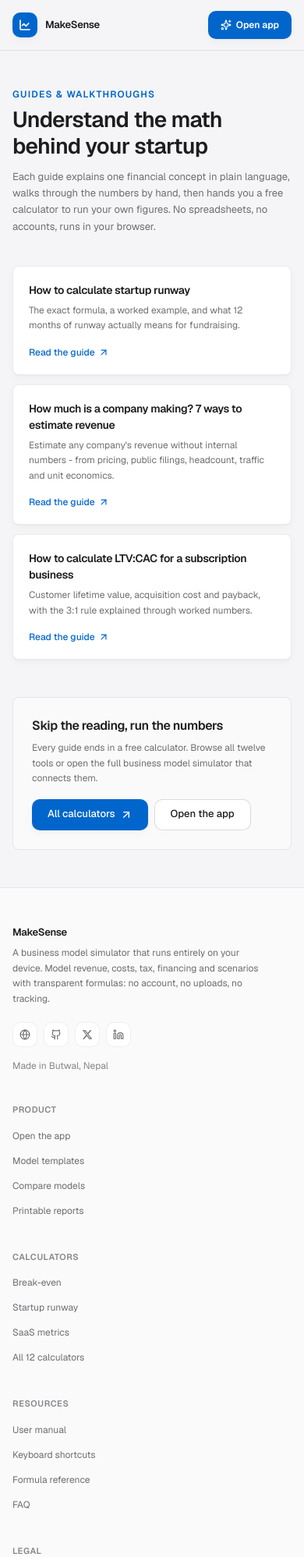
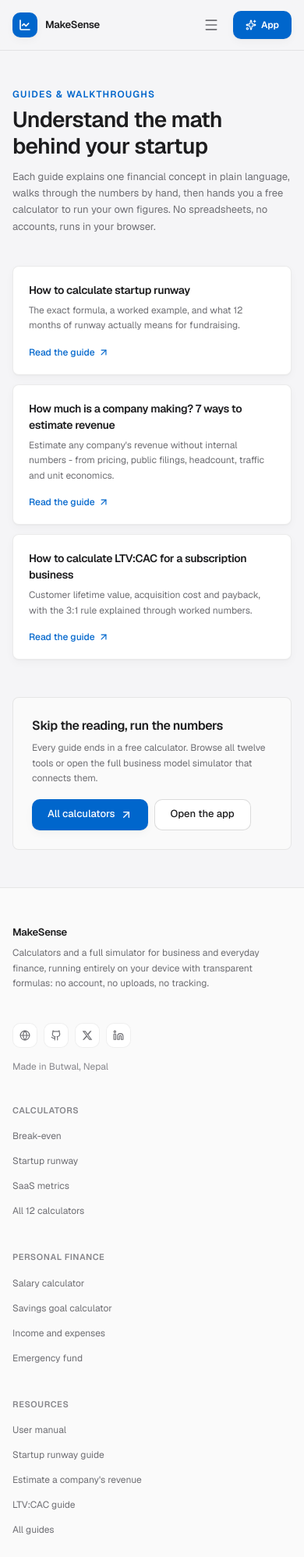
Before and after one commit to arundada9000/makesense, a Next.js app: page /guides in a window 390 px wide. Shown: the top 1997 px of the page at 78% size. Built offline with nearby package versions, Linux system fonts and the light colour scheme.

Commit message:
feat(site): three-item marketing nav with mobile menu, personal finance footer column and install section

```diff
--- a/src/components/site/site-footer.tsx
+++ b/src/components/site/site-footer.tsx
@@ -1,5 +1,6 @@
 import Link from "next/link";
 import { Globe, ExternalLink } from "lucide-react";
+import { InstallButton } from "@/components/site/install-button";
 
 function GithubIcon({ className }: { className?: string }) {
   return (
@@ -30,15 +31,6 @@ function LinkedinIcon({ className }: { className?: string }) {
 
 const COLUMNS: { title: string; links: Array<[string, string]> }[] = [
   {
-    title: "Product",
-    links: [
-      ["Open the app", "/dashboard"],
-      ["Model templates", "/models?new=1"],
-      ["Compare models", "/compare"],
-      ["Printable reports", "/manual#reports"],
-    ],
-  },
-  {
     title: "Calculators",
     links: [
       ["Break-even", "/break-even-calculator"],
@@ -48,12 +40,22 @@ const COLUMNS: { title: string; links: Array<[string, string]> }[] = [
     ],
   },
   {
+    title: "Personal finance",
+    links: [
+      ["Salary calculator", "/personal-finance/salary-calculator"],
+      ["Savings goal calculator", "/personal-finance/savings-goal-calculator"],
+      ["Income and expenses", "/personal-finance/income-expense-calculator"],
+      ["Emergency fund", "/personal-finance/emergency-fund-calculator"],
+    ],
+  },
+  {
     title: "Resources",
     links: [
       ["User manual", "/manual"],
-      ["Keyboard shortcuts", "/manual#shortcuts"],
-      ["Formula reference", "/manual#formulas"],
-      ["FAQ", "/manual#faq"],
+      ["Startup runway guide", "/guides/how-to-calculate-startup-runway"],
+      ["Estimate a company's revenue", "/guides/how-to-estimate-a-companys-revenue"],
+      ["LTV:CAC guide", "/guides/how-to-calculate-ltv-cac"],
+      ["All guides", "/guides"],
     ],
   },
   {
@@ -97,10 +99,13 @@ export function SiteFooter() {
             <div>
               <p className="text-sm font-semibold tracking-tight">MakeSense</p>
               <p className="mt-2 max-w-xs text-xs leading-relaxed text-muted-foreground">
-                A business model simulator that runs entirely on your device.
-                Model revenue, costs, tax, financing and scenarios with
-                transparent formulas: no account, no uploads, no tracking.
+                Calculators and a full simulator for business and everyday
+                finance, running entirely on your device with transparent
+                formulas: no account, no uploads, no tracking.
               </p>
+            </div>
+            <div className="flex flex-wrap items-center gap-3 pt-1">
+              <InstallButton />
             </div>
             <div className="flex items-center gap-2 pt-1">
               {SOCIAL_LINKS.map(({ name, href, icon: Icon }) => (
--- a/src/components/site/site-header.tsx
+++ b/src/components/site/site-header.tsx
@@ -1,13 +1,20 @@
 "use client";
 
+import { useState } from "react";
 import Link from "next/link";
 import { usePathname } from "next/navigation";
-import { LineChart, Sparkles } from "lucide-react";
+import { LineChart, Menu, Sparkles, X } from "lucide-react";
 import { CALCULATOR_DIRECTORY } from "@/lib/calculator-directory";
+import { PERSONAL_FINANCE_DIRECTORY } from "@/lib/personal-finance-directory";
 
 const CALCULATOR_PATHS = new Set([
   "/calculators",
   ...CALCULATOR_DIRECTORY.map((c) => c.slug),
+]);
+
+const PERSONAL_FINANCE_PATHS = new Set([
+  "/personal-finance",
+  ...PERSONAL_FINANCE_DIRECTORY.map((c) => c.slug),
 ]);
 
 const NAV_LINKS = [
@@ -17,14 +24,14 @@ const NAV_LINKS = [
     isActive: (path: string) => CALCULATOR_PATHS.has(path),
   },
   {
-    href: "/manual",
-    label: "Manual",
-    isActive: (path: string) => path.startsWith("/manual"),
+    href: "/personal-finance",
+    label: "Personal finance",
+    isActive: (path: string) => PERSONAL_FINANCE_PATHS.has(path),
   },
   {
-    href: "/privacy",
-    label: "Privacy",
-    isActive: (path: string) => path === "/privacy" || path === "/terms",
+    href: "/guides",
+    label: "Guides",
+    isActive: (path: string) => path.startsWith("/guides"),
   },
 ];
 
@@ -45,6 +52,9 @@ export function SiteLogo() {
 
 export function SiteHeader() {
   const pathname = usePathname();
+  const [menuOpen, setMenuOpen] = useState(false);
+
+  const closeMenu = () => setMenuOpen(false);
 
   return (
     <header className="sticky top-0 z-40 border-b border-border bg-background/80 backdrop-blur-xl transition-all">
@@ -81,21 +91,61 @@ export function SiteHeader() {
           })}
         </nav>
         <div className="flex items-center gap-2.5">
-          <Link
-            href="/manual"
-            className="hidden h-9 items-center rounded-[var(--radius-base)] px-3.5 text-xs font-medium text-muted-foreground transition-colors hover:bg-surface-secondary hover:text-foreground sm:inline-flex md:hidden lg:inline-flex"
+          <button
+            type="button"
+            aria-label={menuOpen ? "Close menu" : "Open menu"}
+            aria-expanded={menuOpen}
+            onClick={() => setMenuOpen((o) => !o)}
+            className="inline-flex h-9 w-9 items-center justify-center rounded-[var(--radius-base)] text-muted-foreground transition-colors hover:bg-surface-secondary hover:text-foreground md:hidden"
           >
-            Manual
-          </Link>
+            {menuOpen ? <X className="h-5 w-5" /> : <Menu className="h-5 w-5" />}
+          </button>
           <Link
             href="/dashboard"
             className="group inline-flex h-9 items-center gap-1.5 rounded-[var(--radius-base)] bg-accent px-4 text-xs font-semibold text-accent-foreground shadow-card transition-all duration-200 hover:-translate-y-0.5 hover:bg-accent-hover active:translate-y-0"
           >
             <Sparkles className="h-3.5 w-3.5 transition-transform duration-300 group-hover:rotate-12" />
-            <span>Open app</span>
+            <span className="hidden sm:inline">Open app</span>
+            <span className="sm:hidden">App</span>
           </Link>
         </div>
       </div>
+      {menuOpen && (
+        <nav
+          aria-label="Mobile menu"
+          className="border-t border-border bg-background/95 px-4 py-3 backdrop-blur-xl md:hidden"
+        >
+          <ul className="space-y-1">
+            {NAV_LINKS.map(({ href, label, isActive }) => {
+              const active = isActive(pathname);
+              return (
+                <li key={href}>
+                  <Link
+                    href={href}
+                    onClick={closeMenu}
+                    className={`block rounded-[var(--radius-base)] px-3 py-2.5 text-sm font-medium transition-colors ${
+                      active
+                        ? "bg-surface-secondary text-foreground"
+                        : "text-muted-foreground hover:bg-surface-secondary/70 hover:text-foreground"
+                    }`}
+                  >
+                    {label}
+                  </Link>
+                </li>
+              );
+            })}
+            <li key="manual">
+              <Link
+                href="/manual"
+                onClick={closeMenu}
+                className="block rounded-[var(--radius-base)] px-3 py-2.5 text-sm font-medium text-muted-foreground transition-colors hover:bg-surface-secondary/70 hover:text-foreground"
+              >
+                Manual
+              </Link>
+            </li>
+          </ul>
+        </nav>
+      )}
     </header>
   );
 }
```
